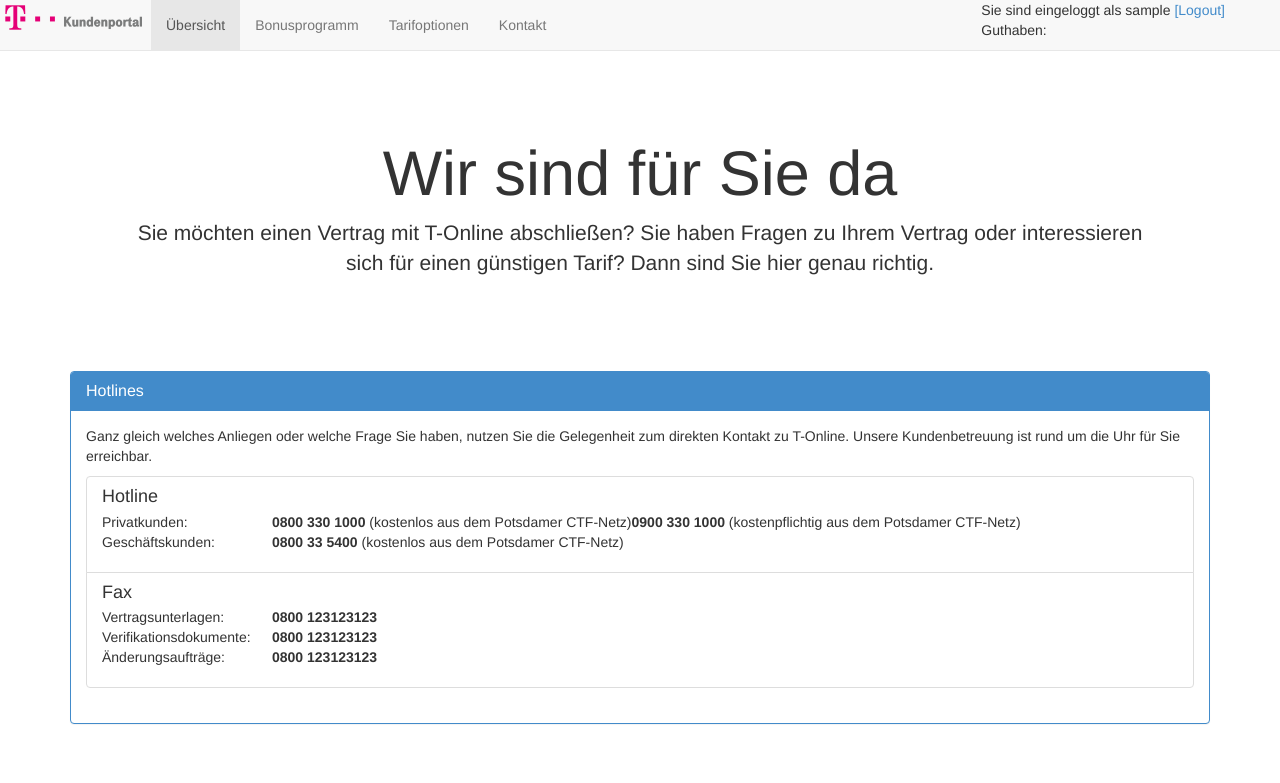
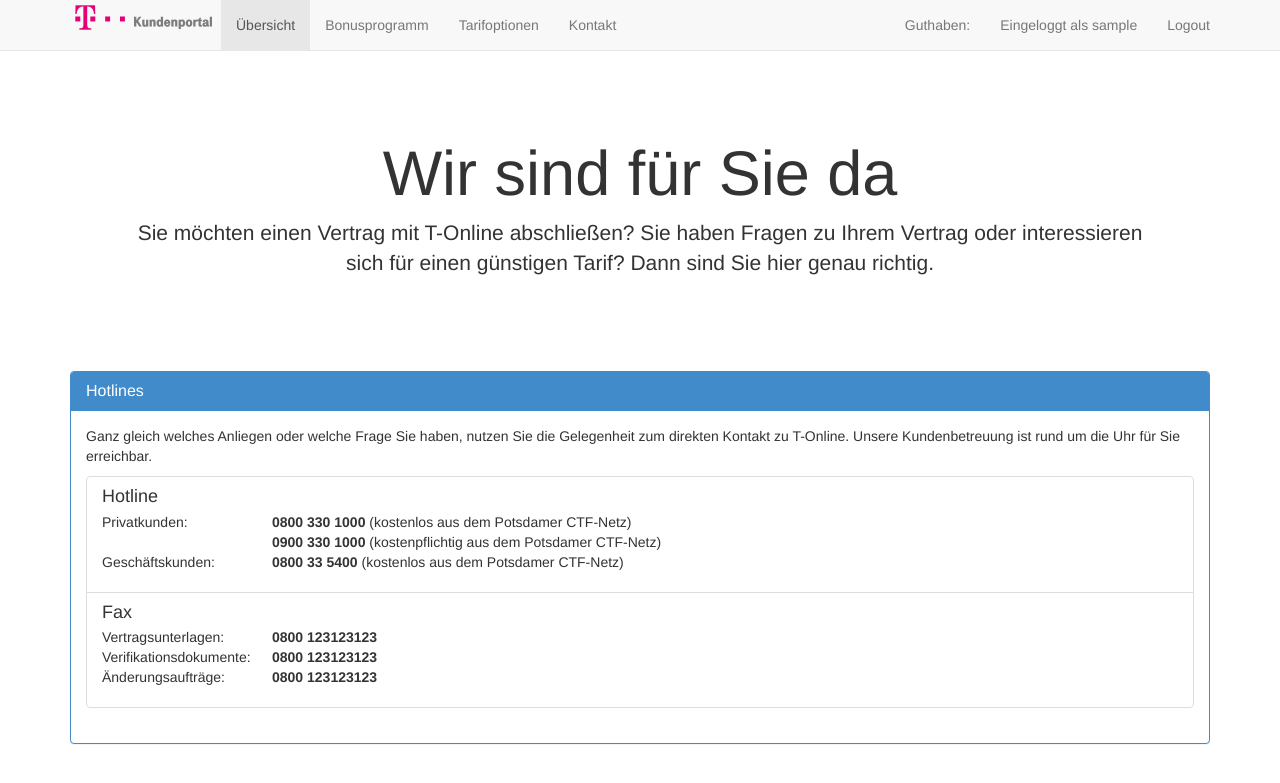
Before and after one commit to dstelter/ctfstore, a Django app: page /contact in a window 1280 px wide. Shown: the top 783 px of the page. Run offline with Django 3.2, Linux system fonts and the light colour scheme; the visitor is signed in with stand-in values (Sample User, id 1); some libraries are stand-ins or nearby versions.

Commit message:
nav updated

```diff
--- a/store/templates/nav.html
+++ b/store/templates/nav.html
@@ -1,6 +1,6 @@
 {% load staticfiles %}
 <div class="navbar navbar-default navbar-static-top" role="navigation">
-	<img src="{% static 'store/isp_logo_head.png' %}" id="nav-logo" />
+
 	<div class="container">
 			<div class="navbar-header">
 				<button type="button" class="navbar-toggle" data-toggle="collapse" data-target=".navbar-collapse">
@@ -11,19 +11,22 @@
 				</button>
 			</div>
 			<div class="navbar-collapse collapse">
+				<img src="{% static 'store/isp_logo_head.png' %}" class="pull-left" id="nav-logo" />
 				<ul class="nav navbar-nav" id="navitems">
 					<li class="active"><a href="{% url 'home' %}">Übersicht</a></li>
 					<li><a href="{% url 'achievements' %}">Bonusprogramm</a></li>
 					<li><a href="{% url 'upgrades' %}">Tarifoptionen</a></li>
 					<li><a href="{% url 'contact' %}">Kontakt</a></li>
 				</ul>
-				<ul class="nav navbar-nav navbar-right navbar-info">
-					<li class="navbar-login-info">
-						<div id="logged-who">
-							Sie sind eingeloggt als <span class="logged-username">{{user|striptags}}</span>
-							<span id="logout"><a href="{% url 'django.contrib.auth.views.logout' %}">[Logout]</a></span>
-						</div>
-						<div id="">Guthaben: {{user.ctfuser.score}}</div>
+				<ul class="nav navbar-nav navbar-right">
+					<li class="navbar-text">
+						Guthaben: {{user.ctfuser.score}}
+					</li>
+					<li class="navbar-text" id="logged-who">
+							Eingeloggt als <span class="logged-username">{{user|striptags}}</span>
+					</li>
+					<li id="logout">
+						<a href="{% url 'django.contrib.auth.views.logout' %}">Logout</a>
 					</li>
 				</ul>
 			</div>
--- a/store/templates/store/contact.html
+++ b/store/templates/store/contact.html
@@ -26,6 +26,9 @@
 							<tr>
 								<td style="width:170px;">Privatkunden:</td>
 								<td><strong>0800 330 1000</strong> (kostenlos aus dem Potsdamer CTF-Netz)</td>
+							</tr>
+							<tr>
+								<td></td>
 								<td><strong>0900 330 1000</strong> (kostenpflichtig aus dem Potsdamer CTF-Netz)</td>
 							</tr>
 							<tr>
```
